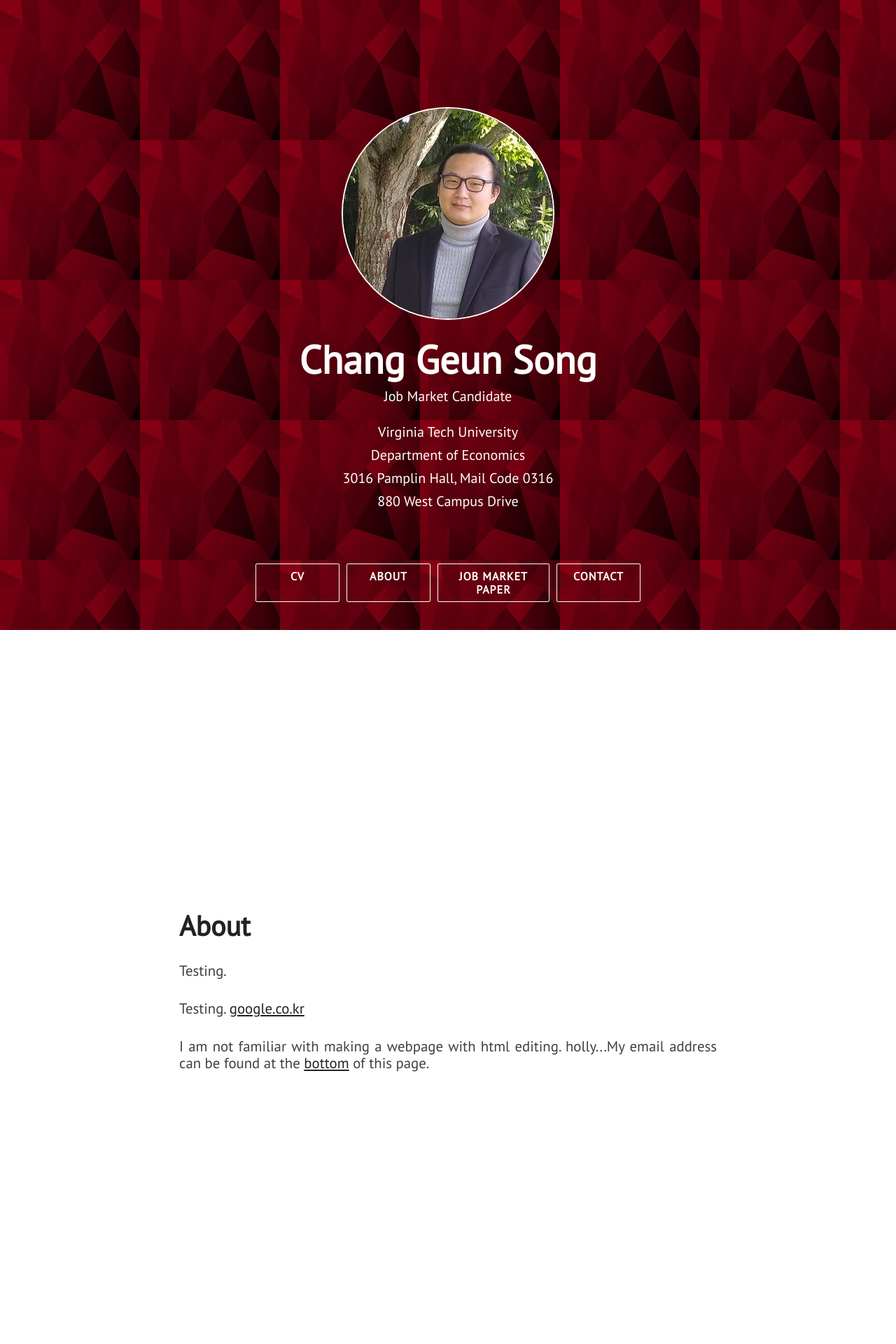
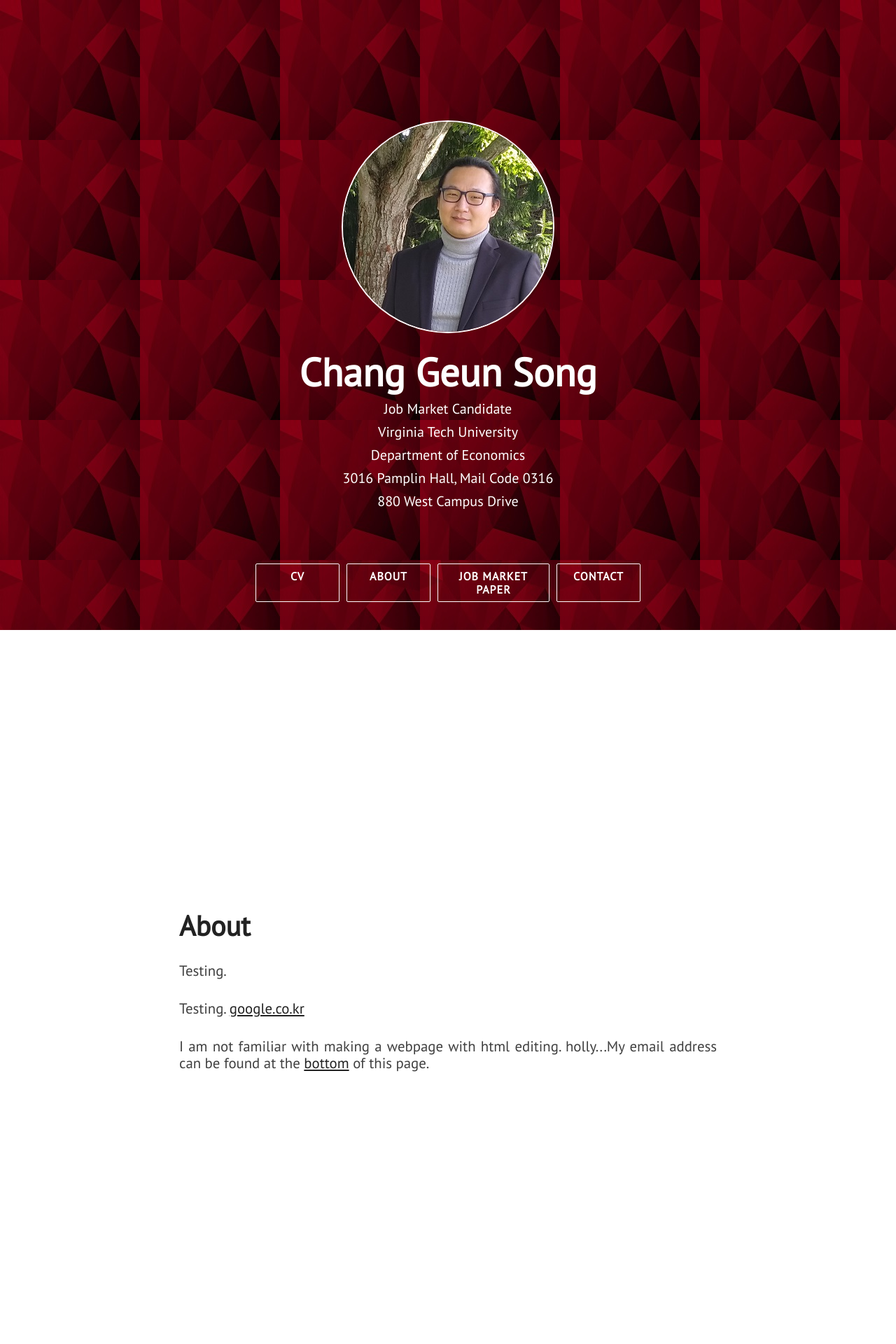
Before and after one commit to KevinKCV/kevinzou, a Jekyll site: the page built from index.html, in a window 1280 px wide. Shown: the top 1920 px of the page at 70% size. Built offline with Jekyll 4.4.1, drawn with Linux system fonts in a browser that asks for light colours; nearby versions of some CDN libraries.

Commit message:
testestestest

```diff
--- a/_includes/00nav.html
+++ b/_includes/00nav.html
@@ -6,14 +6,10 @@
         </div>
         <div class="head-name head-title animated" id="head-name">{{ site.title }}</div>
         <div class="head-punchline animated">{{ site.description }}</div>
-
-        <br >
         <div class="head-punchline center-align">Virginia Tech University</div>
         <div class="head-punchline center-align">Department of Economics</div>
         <div class="head-punchline center-align">3016 Pamplin Hall, Mail Code 0316</div>
         <div class="head-punchline center-align">880 West Campus Drive</div>
-        <br >
-
         <div class="head-menu-wrap">
             <a class="semi-transparent-button with-border nav-links" href="#assets/doc/CGSONG_CV_2021.doc">CV</a>
             <a class="semi-transparent-button with-border nav-links" href="#about">ABOUT</a>
--- a/vendor/css/semi-transparent-buttons.css
+++ b/vendor/css/semi-transparent-buttons.css
@@ -1,5 +1,5 @@
 .semi-transparent-button {
-  border-radius: 20%;
+  border-radius: 50%;
   display: block;
   box-sizing: border-box;
   margin: 0 auto;
```
